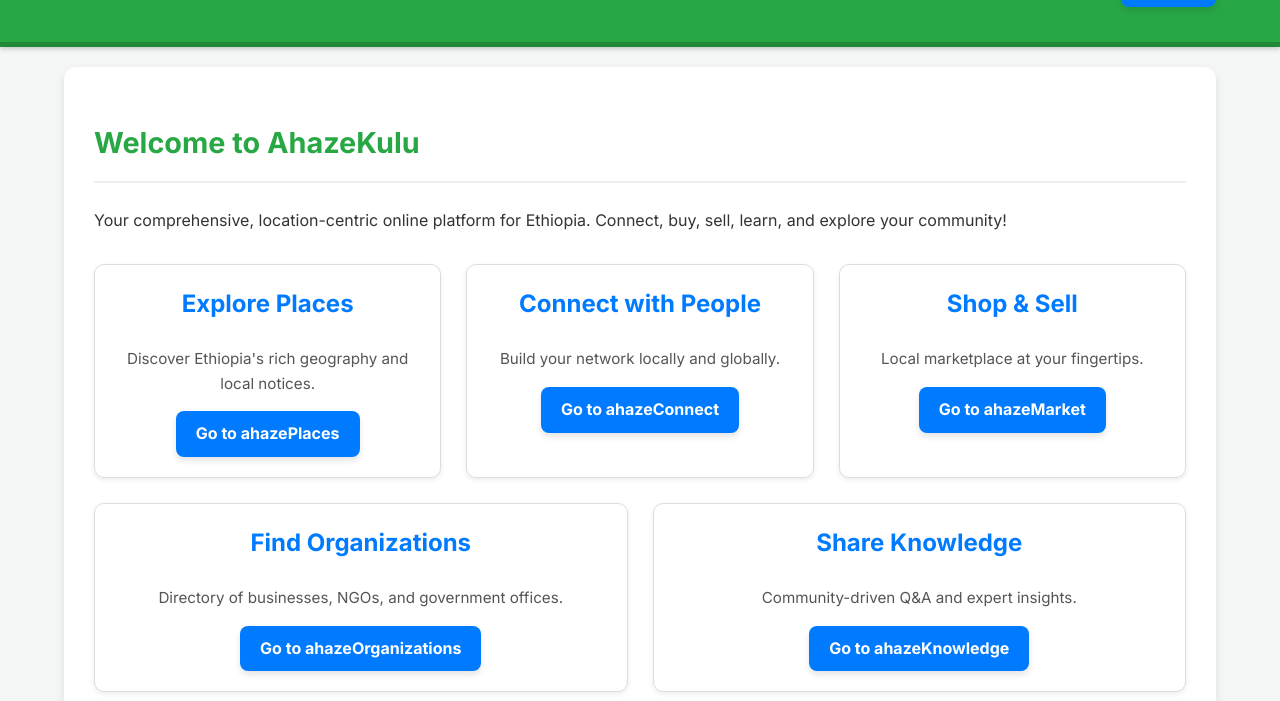
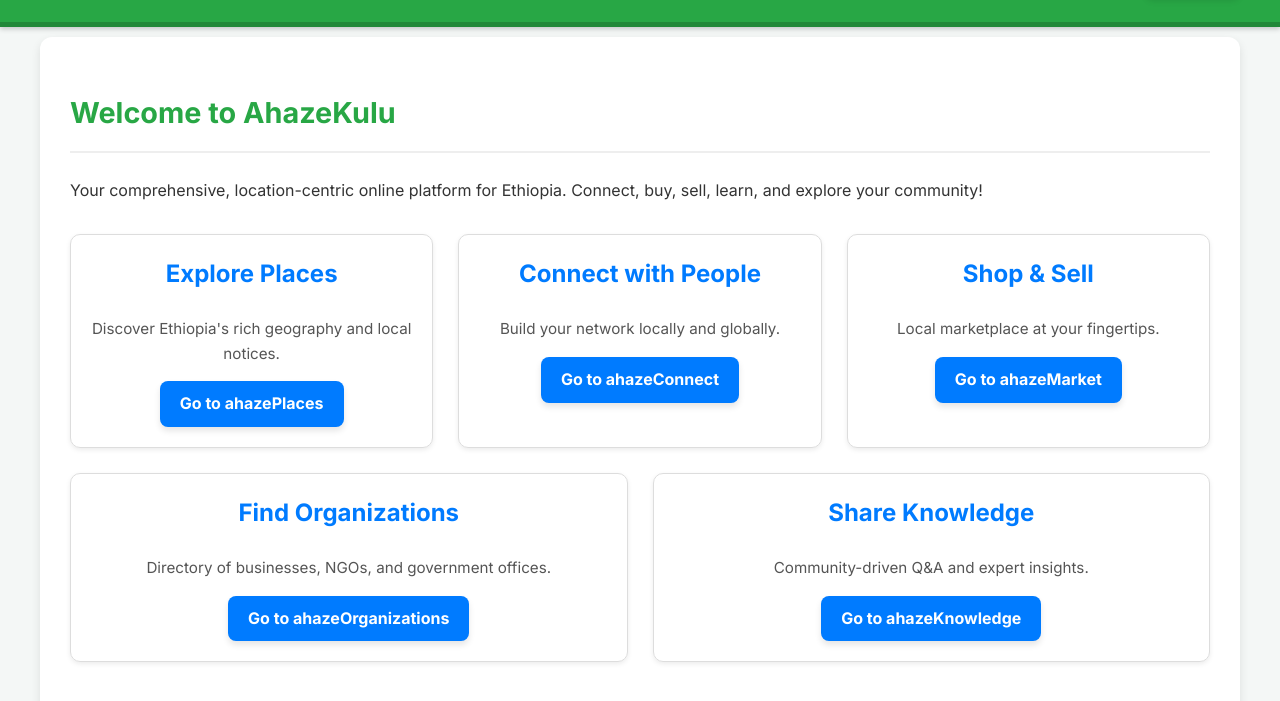
Before and after one commit to Ahazekulu/MVP-for-ahazeKulu, a plain HTML site: page index.html in a window 1280 px wide. Shown: the part 172-873 px from the top of the page. Drawn offline with Linux system fonts and the light colour scheme.

Commit message:
Update index.html

```diff
--- a/index.html
+++ b/index.html
@@ -19,10 +19,10 @@
         }
 
         .container {
-            width: 90%;
+            width: 100%;
             max-width: 1200px;
             margin: 0 auto;
-            padding: 20px 0;
+            padding: 10px 0;
         }
 
         /* Header Styling */
```
